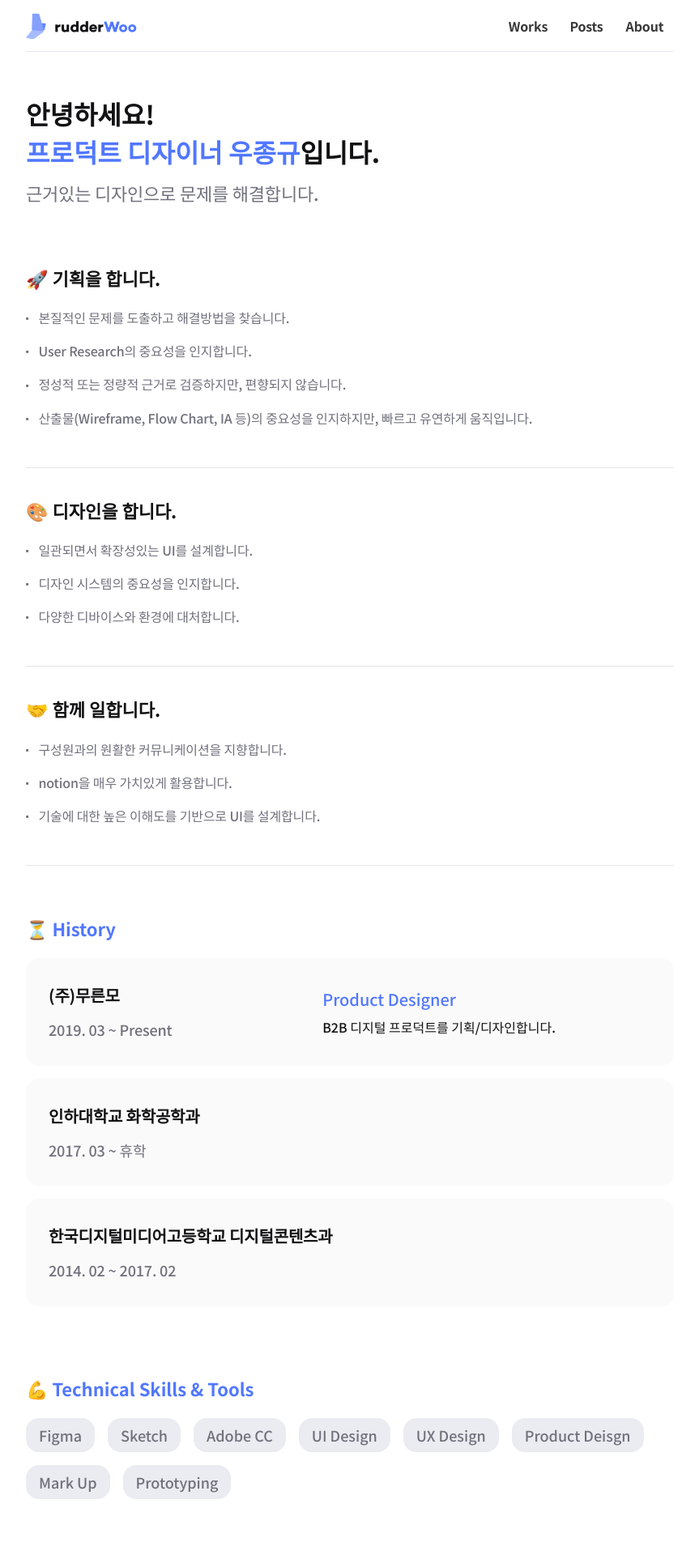
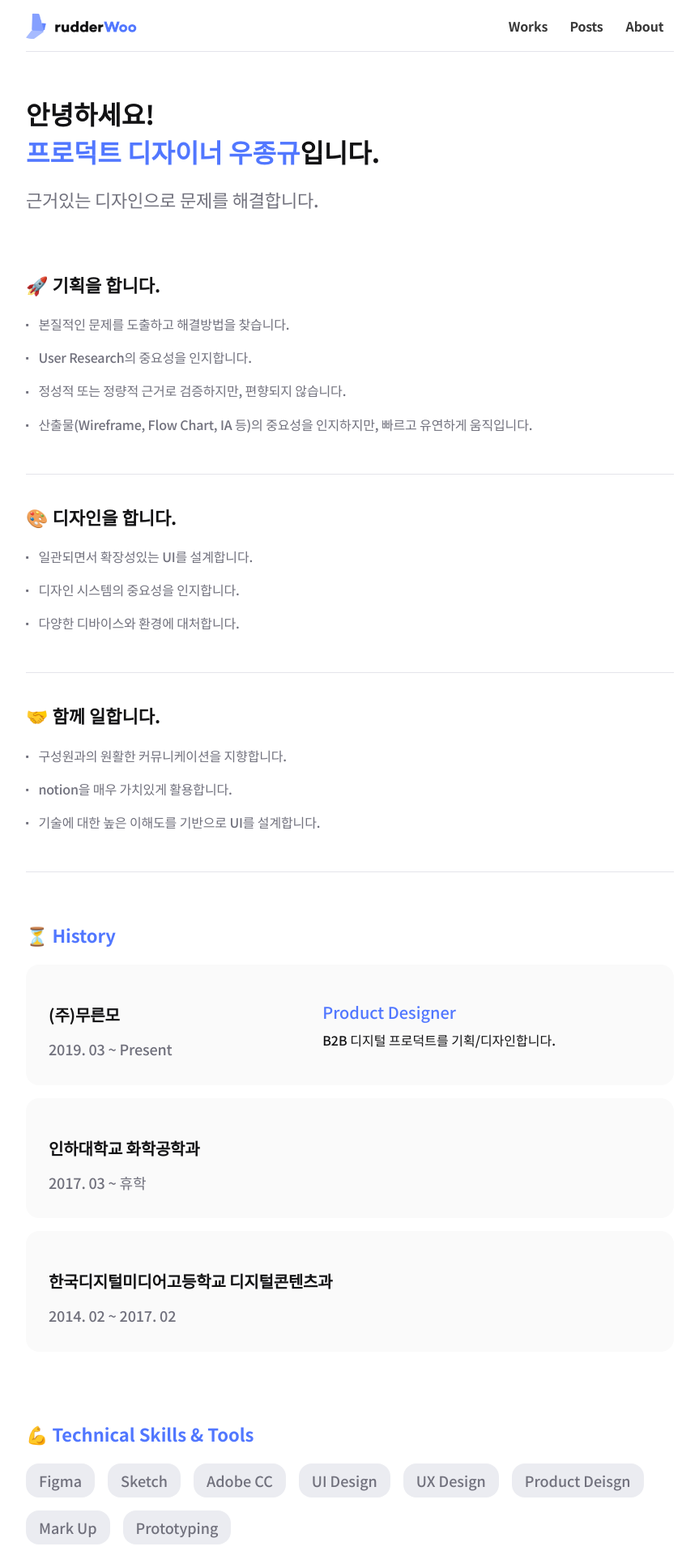
Before and after one commit to rudderWoo/Woo.github.io, a Jekyll site: the page built from index.md, in a window 1280 px wide. Shown: the top 1920 px of the page at 81% size, without its empty margins (208-1071 px from the left). Built offline with Jekyll 4.4.1, drawn with Linux system fonts in a browser that asks for light colours; nearby versions of some CDN libraries.

```diff
--- a/_layouts/works_main.html
+++ b/_layouts/works_main.html
@@ -14,9 +14,9 @@ layout: default
         <div class= "work-info">
           <h3 class="work-card-title">{{ work.title }}</h3>
           <p class="work-card-subtitle">{{ work.subtitle }}</p>
-          <p class="work-card-descripition">
-            {{ work.content | truncatewords: 20 | strip_html }}
-          </p>
+          <!-- <p class="work-card-descripition">
+            {{ work.content | truncatewords: 32 | strip_html }}
+          </p> -->
           <ul class="work-card-tags">
             {% for tags in work.tags %}
               <li> #{{ tags }} </li>
--- a/_sass/base/_global.scss
+++ b/_sass/base/_global.scss
@@ -63,8 +63,10 @@ h4 {
   font-size: 1.15em;
 }
 blockquote {
-    border-left: 2px solid;
-    padding: 1em 1em;
+    border-left: 4px solid $primary-color;
+    padding: 4px 0;
+    padding-left: 24px;
+    background-color: #FAFAFA;
 }
 blockquote p:last-child,
 footer p:last-child {
@@ -96,6 +98,13 @@ pre,
 samp {
   margin: 1em 0;
 }
+
+code {
+  color: $primary-color;
+  background-color: $border-color;
+  border-radius: 8px;
+  padding: 4px 6px;
+}
 dt {
   font-weight: bold;
 }
@@ -104,6 +113,7 @@ dd {
 }
 p, ol, ul, dl, .math-display {
   line-height: 1.8;
+  margin-top: 16px;
   margin-bottom: 16px;
   letter-spacing: -0.009em;
   color: #2F2F35;
```
Also changed, not shown: assets/img/works/moornmo-1/10.png (added), assets/img/works/moornmo-1/11.png (added), assets/img/works/moornmo-1/12.png (added), assets/img/works/moornmo-1/13.png (added), assets/img/works/moornmo-1/14.png (added), assets/img/works/moornmo-1/15.png (added), assets/img/works/moornmo-1/16.png (added), assets/img/works/moornmo-1/3.png (added), assets/img/works/moornmo-1/4.png (added), assets/img/works/moornmo-1/5.png (added), assets/img/works/moornmo-1/6.png (added), assets/img/works/moornmo-1/7.png (added), assets/img/works/moornmo-1/8.png (added), assets/img/works/moornmo-1/9.png (added).
